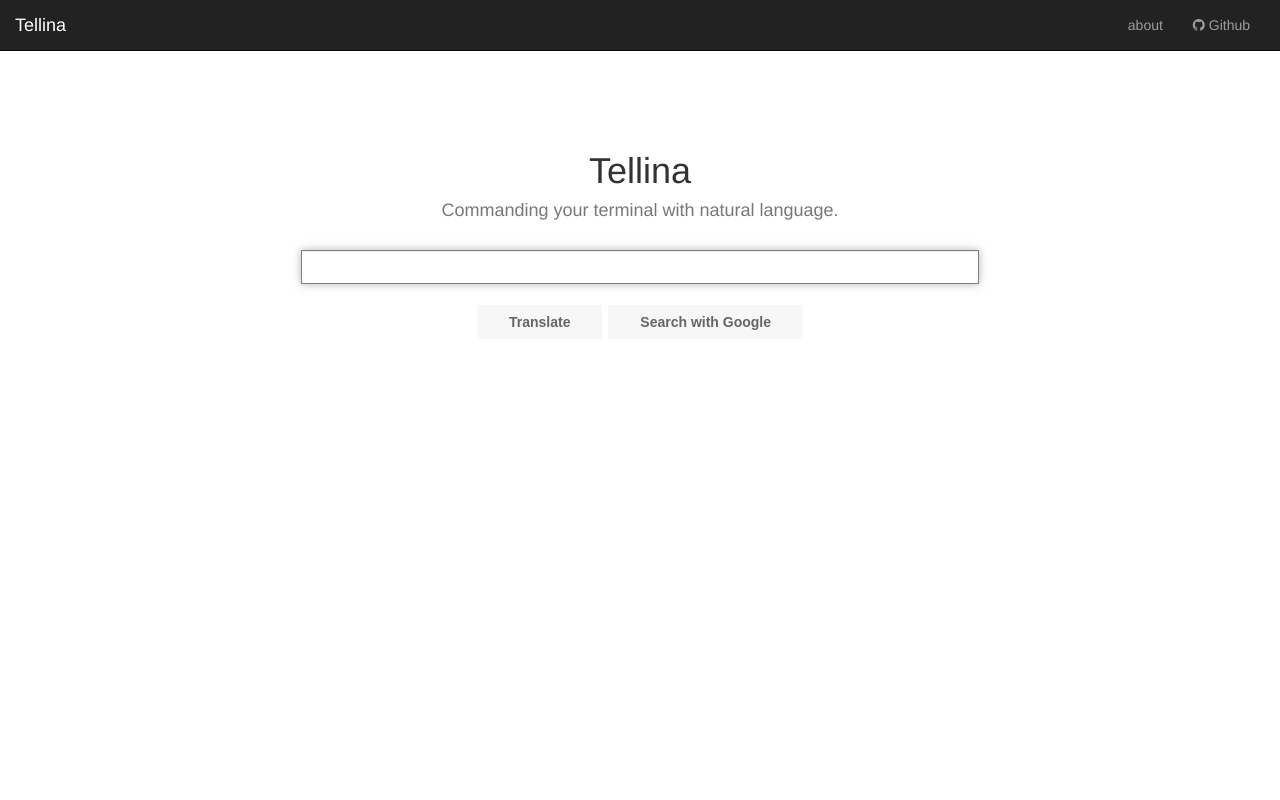
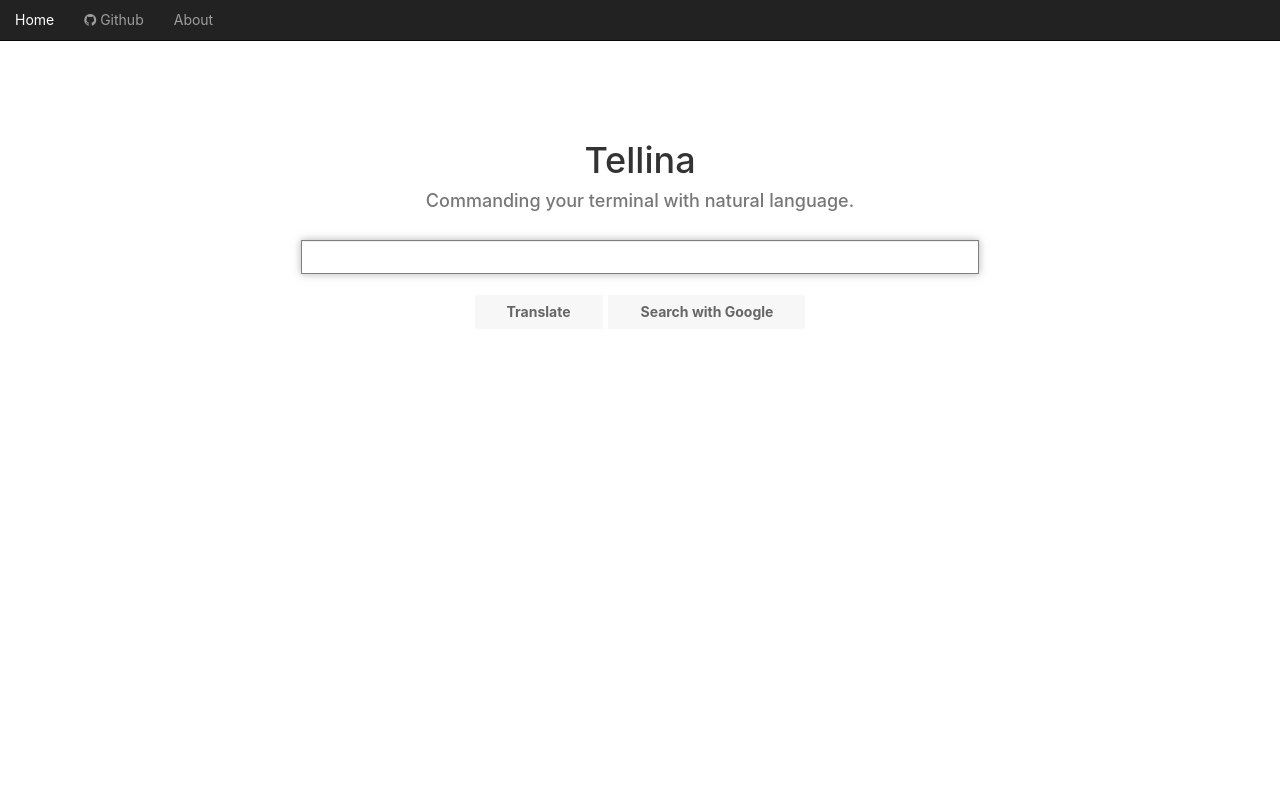
Before and after one commit to TellinaTool/tellina, a Django app: page / in a window 1280 px wide. Run offline with Django 3.2, Linux system fonts and the light colour scheme; data that the repository does not hold is empty; parts of the project's set-up code (start-up, migrations or seed data) failed here and were passed over; some libraries are stand-ins or nearby versions.

Commit message:
index style

```diff
--- a/tellina/static/css/index.css
+++ b/tellina/static/css/index.css
@@ -46,7 +46,6 @@ html,body {
     display:inline-block;
     cursor:pointer;
     color:#666666;
-    font-family:Arial;
     font-size:14px;
     font-weight:bold;
     padding:7px 32px;
--- a/tellina/static/css/tellina.css
+++ b/tellina/static/css/tellina.css
@@ -3,7 +3,7 @@ html {
 }
 
 body {
-    font-family: 14px/1.5 "Noto Sans", "Helvetica Neue", Helvetica, Arial, sans-serif;
+    font-family: -apple-system,BlinkMacSystemFont,"Segoe UI",Roboto,"Helvetica Neue",Arial,sans-serif;
     text-align: center;
 }
 
@@ -11,6 +11,10 @@ body {
     padding: 60px 20px 20px 20px;
     margin: 0 auto;
 }
+
+/* Change the height of the nav bar */
+.navbar-nav > li > a {padding-top:10px !important; padding-bottom:10px !important;}
+.navbar {min-height:32px !important}
 
 /*.command {
     font-family: Monaco, Menlo, Consolas, monospace;
--- a/tellina/templates/translator/base.html
+++ b/tellina/templates/translator/base.html
@@ -20,16 +20,12 @@
 
     <body>
         <nav class="navbar navbar-inverse navbar-static-top navbar-full">
-            <div class="container-fluid">
-                <div class="navbar-header">
-                    <a class="navbar-brand" href="/">Tellina</a>
-                </div>
-                 <div class="collapse navbar-collapse navbar-right" id="bs-example-navbar-collapse-1">
-                  <ul class="nav navbar-nav">
-                    <li><a href="/about">about</a></li>
-                    <li><a href="https://github.com/todpole3/tellina"><i class="icon-github"></i> Github</a></li>
-                  </ul>
-                </div>
+             <div class="collapse navbar-collapse" id="bs-example-navbar-collapse-1">
+              <ul class="nav navbar-nav">
+                <li><a href="/">Home</a></li>
+                <li><a href="https://github.com/todpole3/tellina"><i class="icon-github"></i> Github</a></li>
+                <li><a href="/about">About</a></li>
+              </ul>
             </div>
         </nav>
         {% block body %}{% endblock %}
```
Also changed, not shown: tellina/templates/translator/about.html (+9 -20 lines).
